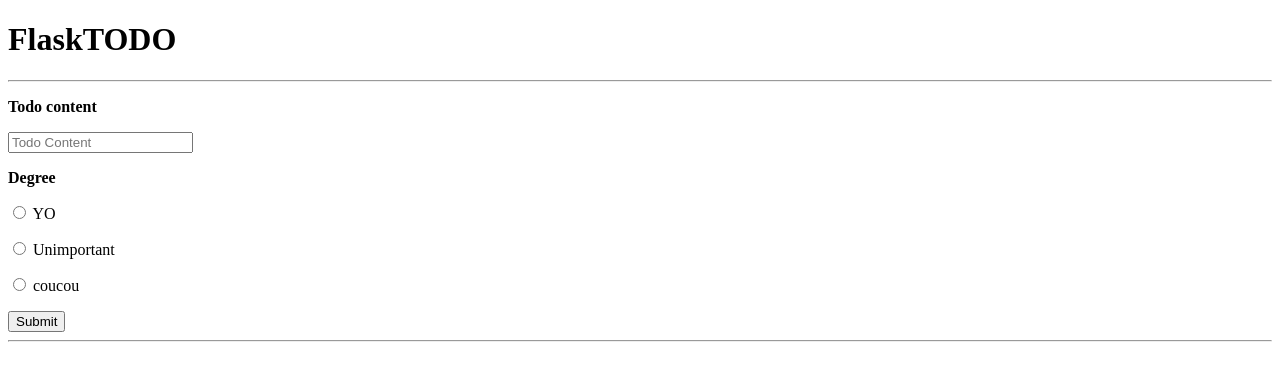
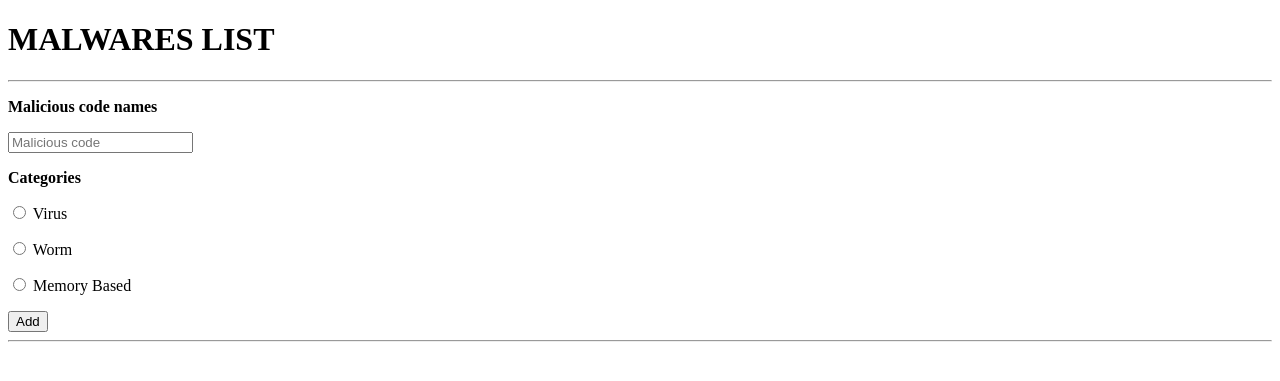
Before and after one commit to GwendolineBrugnoni/Todo-list-docker, a Flask app: page / in a window 1280 px wide. Shown: the top 381 px of the page. Run offline with Flask 2, Linux system fonts and the light colour scheme; data that the repository does not hold is empty.

Commit message:
adaptation htlm malware

```diff
--- a/Flask_app/templates/index.html
+++ b/Flask_app/templates/index.html
@@ -2,7 +2,7 @@
 <html lang="en">
 <head>
     <meta charset="UTF-8">
-    <title>FlaskApp</title>
+    <title>MALWARES LIST</title>
     <style>
         .todo {
             padding: 20px;
@@ -12,34 +12,34 @@
     </style>
 </head>
 <body>
-    <h1>FlaskTODO</h1>
+    <h1>MALWARES LIST</h1>
     <hr>
     <div class="content">
         <form method="post">
             <p>
-            <b><label for="content">Todo content</label></b>
+                <b><label for="content">Malicious code names</label></b>
             </p>
             <p>
                 <input type="text" name="content"
-                placeholder="Todo Content"></input>
+                       placeholder="Malicious code "></input>
             </p>
 
             <p>
-            <b><label for="degree">Degree</label></b>
+                <b><label for="degree">Categories</label></b>
             </p>
             <p>
-            <input id="degree-0" name="degree" required type="radio" value="Important">
-            <label for="degree-0">YO</label>
+                <input id="degree-0" name="degree" required type="radio" value="Virus">
+                <label for="degree-0">Virus</label>
             </p>
             <p>
-            <input id="degree-1" name="degree" required type="radio" value="Unimportant">
-            <label for="degree-1">Unimportant</label>
+                <input id="degree-1" name="degree" required type="radio" value="Worm">
+                <label for="degree-1">Worm</label>
             </p>
             <p>
-            <input id="degree-2" name="degree" required type="radio" value="Virus">
-            <label for="degree-2">coucou</label>
+                <input id="degree-2" name="degree" required type="radio" value="Memory Based">
+                <label for="degree-2">Memory Based</label>
             </p>
-        <button type="submit">Submit</button>
+            <button type="submit">Add</button>
         </form>
         <hr>
         {% for todo in todos %}
```
Lines whose indentation alone changed are shown as unchanged.
